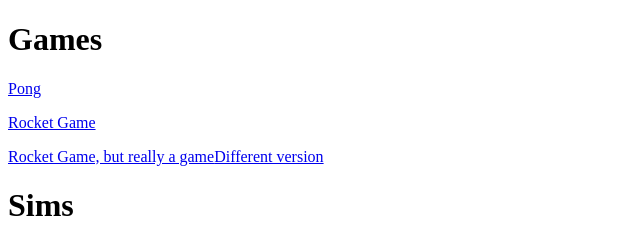
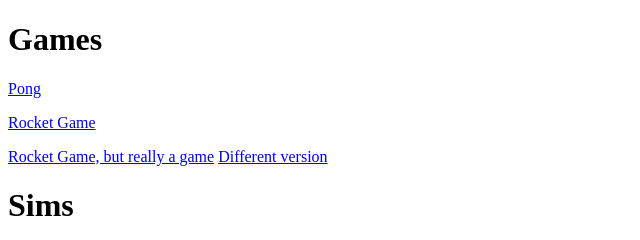
Before and after one commit to wag1000/wag1000.github.io, a plain HTML site: page index.html in a window 1280 px wide. Shown: the top 240 px of the page, 0-640 px from the left. Drawn offline with Linux system fonts and the light colour scheme.

Commit message:
Update index.html

```diff
--- a/index.html
+++ b/index.html
@@ -4,7 +4,7 @@
   <h1>Games</h1>
   <p><a href="pong.html">Pong</a></p>
   <p><a href="rocket.html">Rocket Game</a></p>
-  <p><a href="rocket_turret.html">Rocket Game, but really a game</a><nbsp></nbsp><a href="rocket_turret_2">Different version</a></p>
+  <p><a href="rocket_turret.html">Rocket Game, but really a game</a> <a href="rocket_turret_2">Different version</a></p>
   <h1>Sims</h1>
   <p><a href="springs.html">Springs Sim</a></p>
   <p><a href="bounce.html">Bounce Sim</a></p>
```
